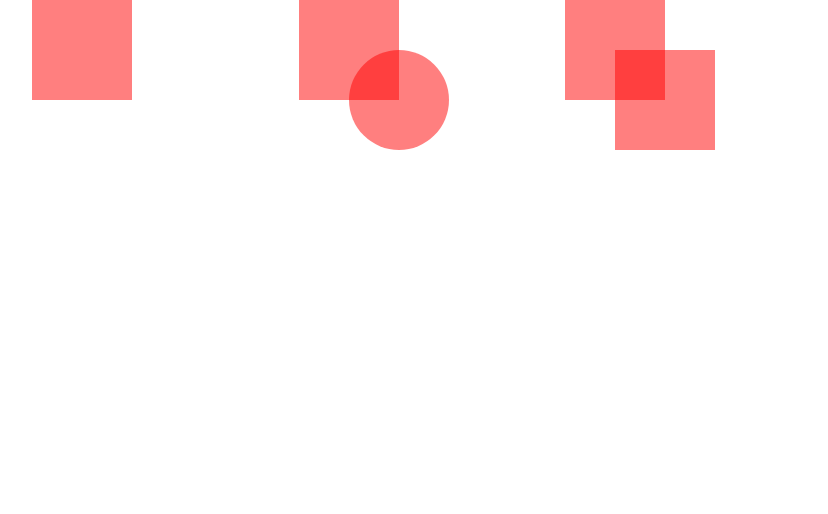
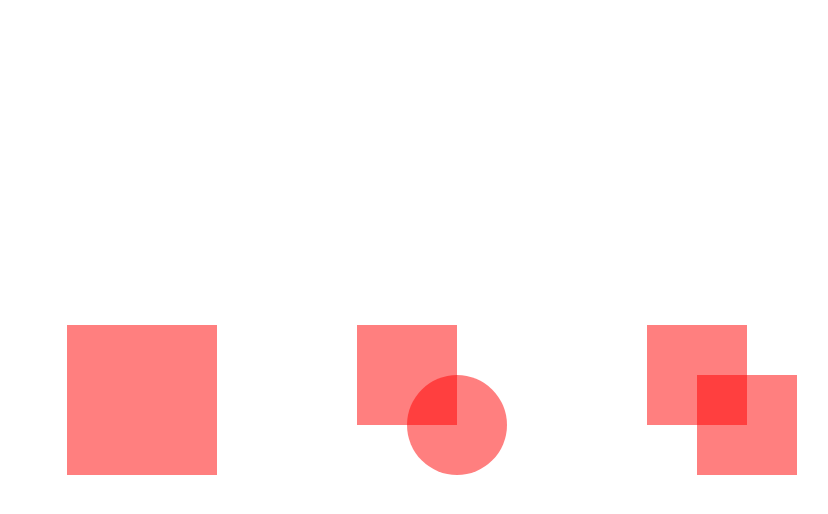
Before and after one commit to khoirxz/task-inagata, a plain HTML site: page tahap2.1.html in a window 1280 px wide. Shown: the whole page, without its empty margins (208-1036 px from the left). Drawn offline with Linux system fonts and the light colour scheme.

Commit message:
fix position tahap 2.1

```diff
--- a/tahap2.1.html
+++ b/tahap2.1.html
@@ -12,11 +12,23 @@
       }
       .container {
         width: 100%;
-        margin-inline-start: auto;
-        margin-inline-end: auto;
-        max-width: 100vh;
+        min-height: 100vh;
         display: grid;
-        grid-template-columns: repeat(3, 1fr);
+        grid-template-columns: repeat(3, 150px);
+        align-content: center;
+        justify-content: center;
+        gap: 140px;
+      }
+      .container > div {
+        position: relative;
+        width: 150px;
+        height: 150px;
+      }
+      .single-box {
+        width: 150px;
+        height: 150px;
+        background-color: red;
+        opacity: 0.5;
       }
       .box {
         width: 100px;
@@ -44,12 +56,19 @@
         position: absolute;
         transform: translate(50%, 50%);
       }
+      @media only all and (max-width: 800px) {
+        .container {
+          margin: 2.3rem 0;
+          grid-template-columns: repeat(1, 1fr);
+          justify-items: center;
+        }
+      }
     </style>
   </head>
   <body>
     <div class="container">
       <div>
-        <div class="box"></div>
+        <div class="single-box"></div>
       </div>
       <div>
         <div class="box-cirle">
```
